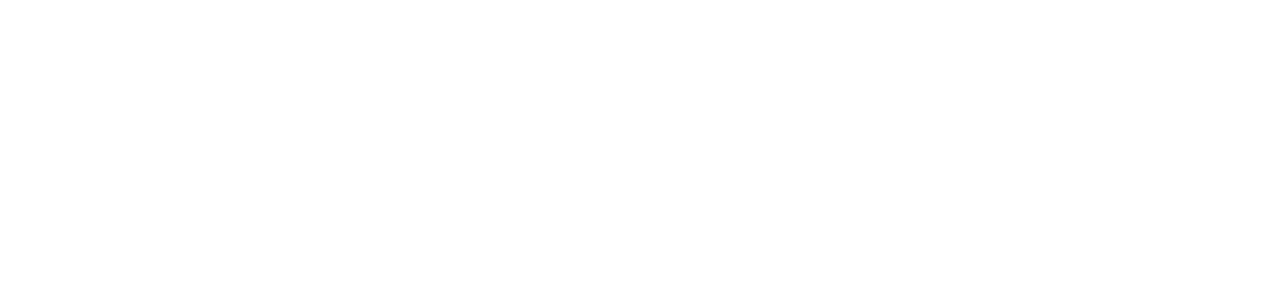
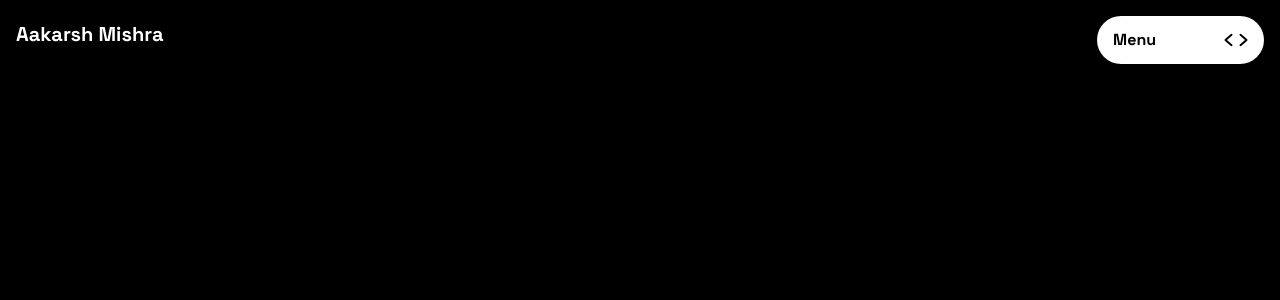
Before and after one commit to RytAakarsh/Aakarsh-Portfolio, a React (Vite) app in the folder client/: page / in a window 1280 px wide. Shown: the top 300 px of the page. Built offline with nearby package versions, Linux system fonts and the light colour scheme.

Commit message:
Frontend Files

```diff
--- a/client/src/App.jsx
+++ b/client/src/App.jsx
@@ -1,12 +1,15 @@
 import { useState } from 'react'
 import './App.css'
+import Navbar from './components/Navbar'
+import { motion } from 'framer-motion'
 
 function App() {
   return (
     <>
-
+      <Navbar />
     </>
   )
 }
 
+
 export default App
--- /dev/null
+++ b/client/src/components/Navbar.jsx
@@ -0,0 +1,100 @@
+import react , { useState } from 'react';
+import { IoCode } from "react-icons/io5";
+import { IoCodeSlash } from "react-icons/io5";
+import { motion, AnimatePresence } from 'framer-motion';
+
+
+function Navbar () {
+    const [menuopen , setmenuopen ] = useState(false);
+
+    const togglemenu = () => {
+        setmenuopen(!menuopen);
+    }
+
+    const menuVariants = {
+    hidden: {
+    opacity: 0,
+    y: -10,
+  },
+  visible: {
+    opacity: 1,
+    y: 0,
+    transition: {
+      when: "beforeChildren",
+      staggerChildren: 0.1, // delay between li items
+    },
+  },
+  exit: {
+    opacity: 0,
+    y: -10,
+    transition: {
+      when: "afterChildren",
+    },
+  },
+
+  };
+
+
+const AnimatedMenuItem = ({ text, href }) => (
+  <a href={href} className="no-underline">
+    <div className="overflow-hidden relative group h-[22px]  leading-none">
+      <span className="block font-semibold lg:font-bold text-black group-hover:-translate-y-full transition-transform duration-300">
+        {text}
+      </span>
+      <span className="block font-semibold lg:font-bold absolute top-0 left-0 text-black group-hover:-translate-y-full transition-transform duration-300">
+        {text}
+      </span>
+      <span className="block font-semibold lg:font-bold absolute top-full left-0 text-black group-hover:-translate-y-full transition-transform duration-300">
+        {text}
+      </span>
+    </div>
+  </a>
+);
+
+    return (
+        <nav className='relative z-50 flex justify-between p-4 bg-black lg:bg-transparent '>
+            {/* right part */}
+
+             <div>
+                <span className='text-1xl md:text-2xl lg:text-xl font-bold leading-9 text-white'>
+                    Aakarsh Mishra
+                </span>
+             </div>
+
+             {/* Left Part */}
+             <div >
+                    <div onClick={togglemenu} className={`bg-white text-black px-4 py-3 lg:py-3 rounded-3xl hover:bg-[#7af298] hover:text-black transition duration-300 ease-in-out cursor-pointer w-full flex items-center justify-center gap-8 lg:gap-17 font-semibold lg:font-bold ${menuopen ? "bg-[#7af298] text-black hover:bg-[#7af298] hover:text-black" : "bg-white text-black"}`}>
+                        <p>Menu</p>
+                        <p> {menuopen ? <IoCodeSlash size={24}/> : <IoCode size={24} />} </p>
+                    </div>
+             </div>
+
+              {/* Menu open   */}
+        <AnimatePresence>
+        {menuopen && (
+            <motion.ul
+              className="absolute top-20 right-4 bg-[#7af298] rounded-lg shadow-md p-4 flex flex-col gap-4 text-black w-30 lg:w-40"
+              initial="hidden"
+              animate="visible"
+              exit="exit"
+              variants={menuVariants}
+              transition={{ duration: 0.3 }}
+            >
+          <motion.li className="cursor-pointer transition font-semibold lg:font-bold"><AnimatedMenuItem text="Work" href="#" /></motion.li>
+          <motion.li className="cursor-pointer transition font-semibold lg:font-bold"><AnimatedMenuItem text="Projects" href="#" /></motion.li>
+          <motion.li className="cursor-pointer transition font-semibold lg:font-bold"><AnimatedMenuItem text="Contact" href="#" /></motion.li>
+
+
+
+
+          </motion.ul>
+        )}
+      </AnimatePresence>
+
+
+
+
+        </nav>
+    )
+}
+export default Navbar;
--- a/client/src/index.css
+++ b/client/src/index.css
@@ -4,4 +4,5 @@
 /* Set global font */
 body {
   font-family: 'Space Grotesk', sans-serif;
+  background: black;
 }
```
